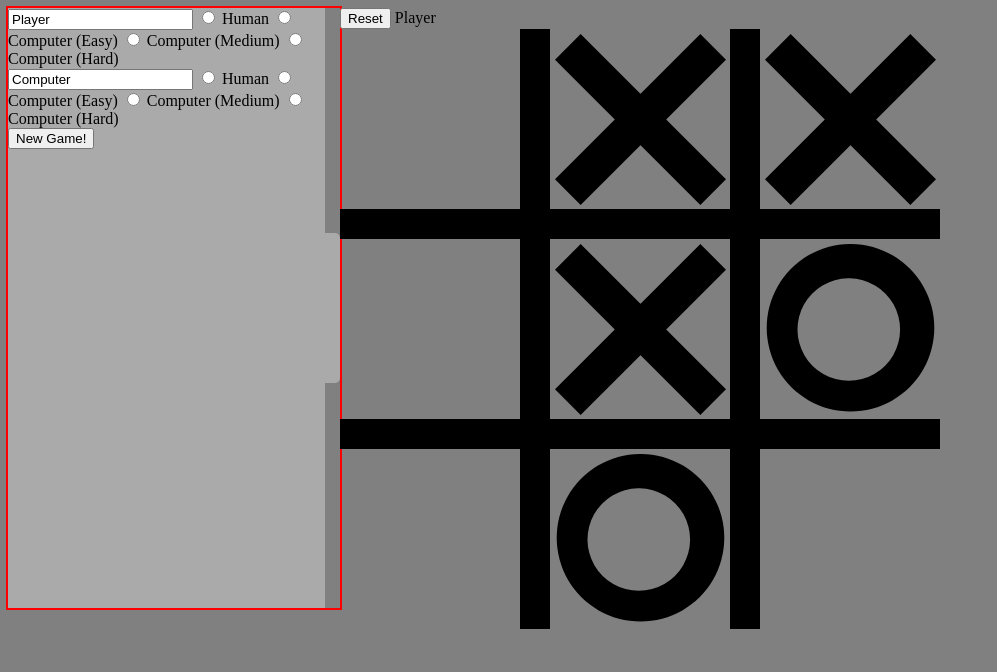
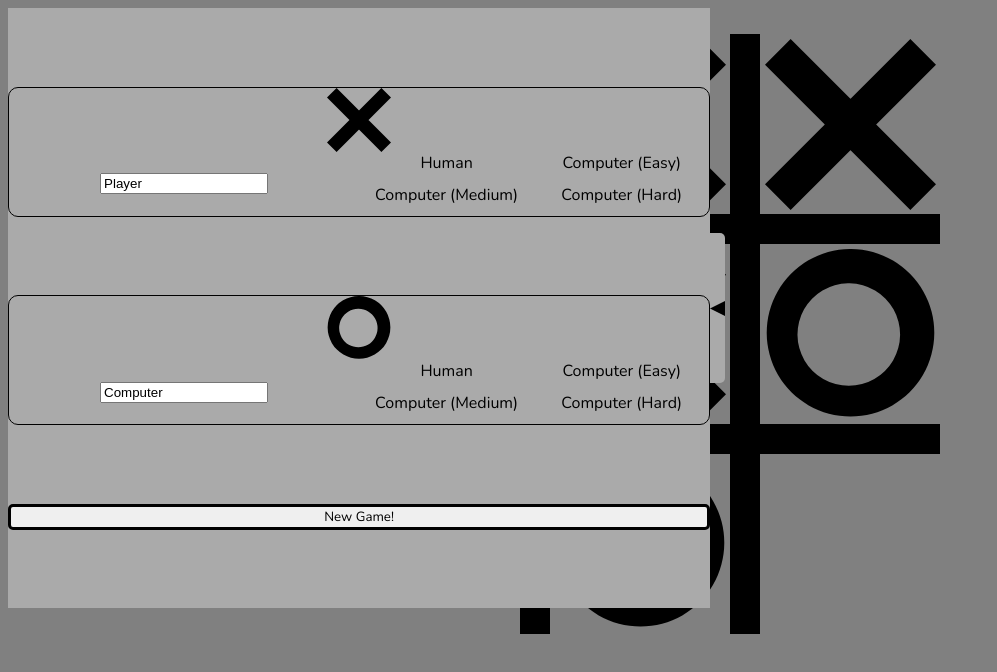
Before and after one commit to The-Slick-Nick/odin-tic-tac-toe, a plain HTML site: page index.html in a window 1280 px wide. Shown: the whole page, without its empty margins (0-997 px from the left). Drawn offline with nearby package versions, Linux system fonts and the light colour scheme.

Commit message:
Style options menu more cleanly

```diff
--- a/index.html
+++ b/index.html
@@ -15,9 +15,15 @@
         <div class="game-options-body">
 
             <div class="player-setup">
+
+                <svg class="setup-token" viewBox="0 0 100 100">
+                    <path d="m0,15 l15,-15 l85,85 l-15,15 m-85,-15 l85,-85 l15,15 l-85,85 z">
+                </svg>
+
                 <input type="text" id="firstplayer-name" value="Player">
 
                 <!-- input scheme -->
+                <div class="input-scheme-choice">
                     <input type="radio" name="x-input-scheme" id="x-human" value="human">
                     <label for="x-human">Human</label>
                     <input type="radio" name="x-input-scheme" id="x-easy-ai" value="easy-ai">
@@ -26,13 +32,21 @@
                     <label for="x-medium-ai">Computer (Medium)</label>
                     <input type="radio" name="x-input-scheme" id="x-hard-ai" value="hard-ai">
                     <label for="x-hard-ai">Computer (Hard)</label>
+                </div>
 
             </div>
 
             <div class="player-setup">
+
+                <svg class="setup-token" viewBox="0 0 100 100">
+                    <path d="m49.5,0 a49,49,0,1,0,1,0 z m0,20 a30,30,0,1,1,-1,0 z">
+                </svg>
+
                 <input type="text" id="secondplayer-name" value="Computer">
 
+
                 <!-- input scheme -->
+                <div class="input-scheme-choice">
                     <input type="radio" name="o-input-scheme" id="o-human" value="human">
                     <label for="o-human">Human</label>
                     <input type="radio" name="o-input-scheme" id="o-easy-ai" value="easy-ai">
@@ -42,11 +56,16 @@
                     <input type="radio" name="o-input-scheme" id="o-hard-ai" value="hard-ai">
                     <label for="o-hard-ai">Computer (Hard)</label>
                 </div>
+            </div>
 
             <button class="options-submit">New Game!</button>
 
         </div>
         <div class="game-options-toggle">
+            <svg class="toggle-arrow" viewBox="0 0 100 100" xmlns="http://www.w3.org/2000/svg">
+                <path fill="#0070f3" d="m100,0 l-100,50 l100,50 z "></path>
+            </svg>
+
         </div>
     </div>
 
--- a/script.js
+++ b/script.js
@@ -16,7 +16,7 @@ const newGameBtn = document.querySelector(".options-submit");
 const resetBtn = document.querySelector(".reset-btn");
 const optionsToggle = document.querySelector(".game-options-toggle");
 
-
+const toggleArrowPath = document.querySelector(".toggle-arrow>path");
 const optionsBody = document.querySelector(".game-options-body");
 
 
@@ -205,7 +205,16 @@ resetBtn.addEventListener("click", (e) => {
 optionsToggle.addEventListener("click", (e) => {
     // toggle options div
 
-    optionsBody.classList.toggle("collapsed-h");
+    if (optionsBody.classList.contains("collapsed-h")) {
+
+        optionsBody.classList.remove("collapsed-h");
+        toggleArrowPath.setAttribute("d", "m100,0 l-100,50 l100,50 z");
+
+    }
+    else {
+        optionsBody.classList.add("collapsed-h");
+        toggleArrowPath.setAttribute("d", "m0,0 l100,50 l-100,50 z");
+    }
 
 });
 
--- a/style.css
+++ b/style.css
@@ -1,3 +1,5 @@
+@import url('https://fonts.googleapis.com/css2?family=Nunito:ital,wght@0,200..1000;1,200..1000&display=swap');
+
 body {
     display: grid;
 
@@ -7,24 +9,34 @@ body {
 }
 
 /******************************************************************************
+* High-level styles
+******************************************************************************/
+
+button,
+.button-style {
+
+    border-radius: 5px;
+    border: 3px solid black;
+    font-family: "Nunito", sans-serif
+}
+
+/******************************************************************************
 * Options
 ******************************************************************************/
 
 .game-options-container {
 
-    grid-column: 1 / span 1;
-    grid-row: 2 / span 1;
 
-    outline: 2px solid red;
+    position: fixed;
+    z-index: 1;
+
+    height: 75vh;
+    width: auto;
 
     display: flex;
     flex-flow: row nowrap;
 }
 
-.game-options-body {
-    background-color: #aaaaaa;
-    overflow: hidden;
-}
 
 .game-options-toggle {
     flex-shrink: 0;
@@ -37,13 +49,97 @@ body {
     align-self: center;
     justify-self: center;
 
+    /* just for centering */
+    display: flex;
+    flex-direction: column;
+    justify-content: center;
+
     &:hover {
-        background-color: yellow;
+        border-top: 1px solid black;
+        border-right: 1px solid black;
+        border-bottom: 1px solid black;
     }
+
+    &>svg>path {
+        stroke: none;
+        fill: black;
+    }
+}
+
+
+.game-options-body {
+    background-color: #aaaaaa;
+    overflow: hidden;
+    display: flex;
+    flex-flow: column;
+    justify-content: space-evenly;
+
+    width: 100%;
+    transition: width 0.3s ease-out;
 }
 
 .collapsed-h {
     width: 0px;
+}
+
+
+
+.player-setup {
+    display: grid;
+    grid-template-rows: 1fr 1fr;
+    grid-template-columns: 1fr 1fr;
+    border: 1px solid black;
+    border-radius: 10px;
+}
+
+
+/* svg of token */
+.setup-token {
+    grid-row: 1 / span 1;
+    grid-column: 1 / span 2;
+    justify-self: center;
+    align-self: center;
+    height: 4rem;
+}
+
+#firstplayer-name,
+#secondplayer-name {
+    grid-row: 2 / span 1;
+    grid-column: 1 / span 1;
+    align-self: center;
+    justify-self: center;
+    width: 10rem;
+}
+
+
+.input-scheme-choice {
+    grid-row: 2 / span 1;
+    grid-column: 2 / span 1;
+
+    display: grid;
+    grid-template-columns: 1fr 1fr;
+    grid-template-rows: 1fr 1fr;
+}
+
+input[type="radio"] {
+    display: none;
+}
+
+/* the actual labels */
+input[type="radio"]+label {
+    border-radius: 15px;
+    font-family: Nunito, sans-serif;
+    white-space: nowrap;
+    text-align: center;
+    padding-left: 1rem;
+    padding-right: 1rem;
+
+}
+
+input[type="radio"]:checked+label {
+    color: white;
+    background-color: black;
+
 }
 
 
@@ -87,7 +183,8 @@ body {
 
 }
 
-svg {
+svg.token-x,
+svg.token-o {
     height: 95%;
     width: 95%;
     display: flex;
@@ -96,13 +193,15 @@ svg {
     overflow: visible;
 }
 
-svg>path {
+svg.token-x>path,
+svg.token-o>path {
     fill: black;
     stroke: none;
 }
 
 
-svg>path {
+svg.token-x,
+svg.token-o {
     overflow: visible;
     transform: scale(0.7);
     transform-origin: center;
```
Lines whose indentation alone changed are shown as unchanged.
